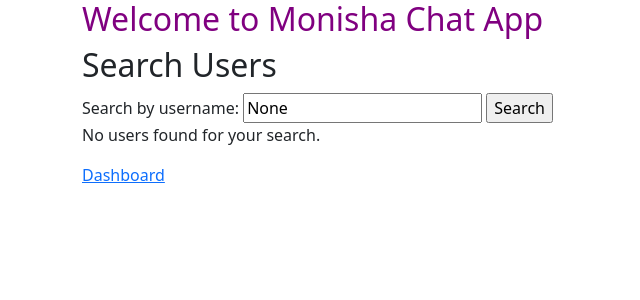
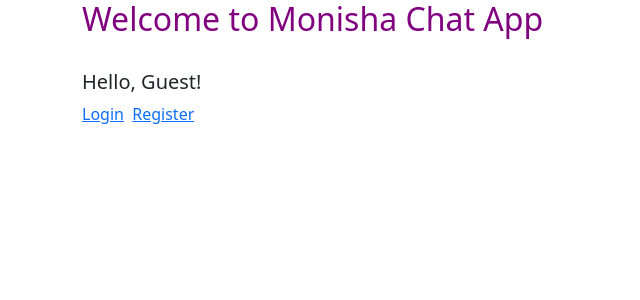
Before and after one commit to hb3105/ChatApp2, a Django app: page /search/ in a window 1280 px wide. Shown: the top 300 px of the page, without its empty margins (0-640 px from the left). Run offline with Django 5.2, Linux system fonts and the light colour scheme.

Commit message:
minor fixes

```diff
--- a/ChatApp/chat/templates/chat/direct_messages.html
+++ b/ChatApp/chat/templates/chat/direct_messages.html
@@ -1,17 +1,17 @@
 {% extends 'base.html' %}
 
 {% block content %}
-<h2>Direct Messages</h2>
+<h5>Username: {{request.user|capfirst}}</h5>
 
 {% if current_receiver %}
-    <h3>Chatting with: {{ current_receiver.username }}</h3>
+    <h5>Direct message with: {{ current_receiver.username|capfirst }}</h5>
 {% else %}
     <h3>Select a user to chat with.</h3>
 {% endif %}
 
 <div id="messages-log" style="height: 400px; overflow-y: scroll; border: 1px solid #ccc; padding: 10px;">
     {% for msg in messages %}
-    {{ msg.timestamp }} {{ msg.sender.username }}: {{ msg.message }}<br>
+    {{ msg.timestamp }} {{ msg.sender.username|capfirst }}: {{ msg.message }}<br>
     {% endfor %}
 </div>
 
--- a/ChatApp/users/templates/users/dashboard.html
+++ b/ChatApp/users/templates/users/dashboard.html
@@ -1,3 +1,4 @@
+<!-- ChatApp/chat/dashboard.html -->
 {% extends 'base.html' %}
 {% block content %}
 <br>
--- a/ChatApp/users/templates/users/search_users.html
+++ b/ChatApp/users/templates/users/search_users.html
@@ -1,26 +1,59 @@
+<!-- ChatApp/chat/search_users.html -->
 {% extends 'base.html' %}
+{% block content %}
+<br>
+<h5>Hello, {{ user.username|capfirst|default:'Guest' }}!</h5>
 
-{% block content %}
-<h2>Search Users</h2>
-
+<div>
+  {% if user.is_authenticated %}
+    <br>
+    <h5>Search Users</h5>
     <form method="get">
-  <label for="query">Search by username:</label>
+      <label for="query">Enter the first few characters of username:</label>
       <input type="text" name="query" id="query" value="{{ query }}">
       <input type="submit" value="Search">
     </form>
-
+    <br>
     {% if users %}
-  <h3>Search Results</h3>
+      <h5>Search Results</h5>
       <ul>
         {% for user in users %}
           <li>
-        <a href="{% url 'chat:direct_messages' %}?receiver={{ user.username }}">{{ user.username }}</a> (Send message)
+            <a href="{% url 'chat:direct_messages' %}?receiver={{ user.username }}">{{ user.username|capfirst }}</a>
           </li>
         {% endfor %}
       </ul>
     {% else %}
       <p>No users found for your search.</p>
     {% endif %}
-<a href="{% url 'users:dashboard' %}">Dashboard</a>
+    <a href="#" onclick="logout()">Logout</a>
+  {% else %}
+    <a href="{% url 'users:login' %}">Login</a>&nbsp;
+    <a href="{% url 'users:register' %}">Register</a>
+  {% endif %}
+</div>
 
+<script>
+function logout() {
+    // Create a form element
+    var form = document.createElement('form');
+    form.method = 'POST';
+    form.action = '{% url "users:logout" %}';
+
+    // Create a hidden input field for the CSRF token
+    var csrfTokenInput = document.createElement('input');
+    csrfTokenInput.type = 'hidden';
+    csrfTokenInput.name = 'csrfmiddlewaretoken';
+    csrfTokenInput.value = '{{ csrf_token }}';
+
+    // Append the CSRF token input to the form
+    form.appendChild(csrfTokenInput);
+
+    // Append the form to the document body
+    document.body.appendChild(form);
+
+    // Submit the form
+    form.submit();
+}
+</script>
 {% endblock %}
```
Also changed, not shown: ChatApp/db.sqlite3. Lines whose indentation alone changed are shown as unchanged.
